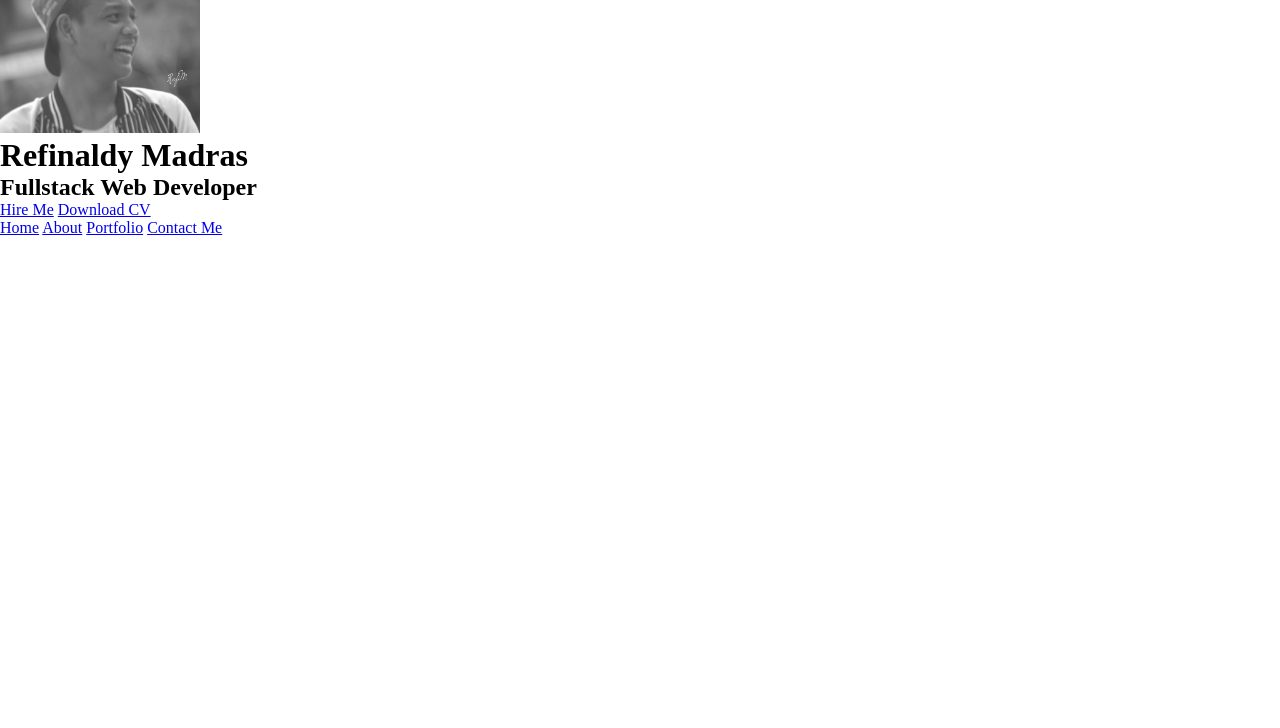
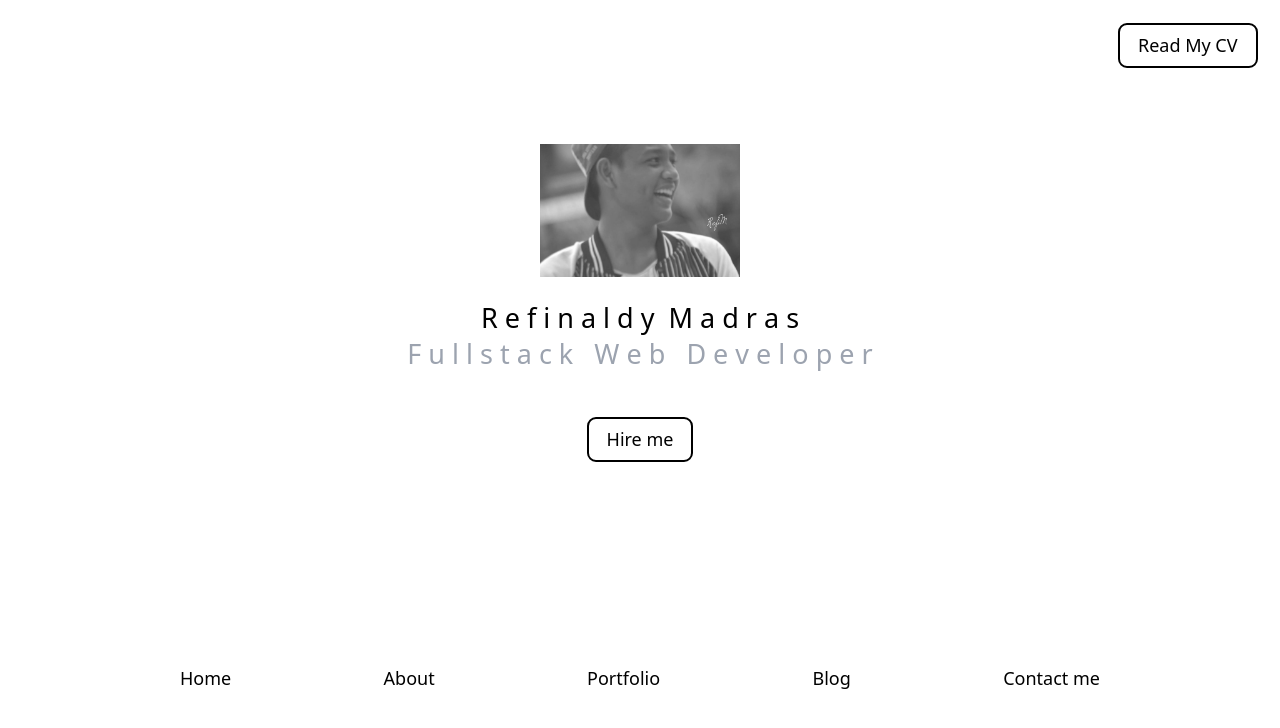
Before and after one commit to refinaldy/refinaldy7.github.io, a plain HTML site: page index.html in a window 1280 px wide. Drawn offline with nearby package versions, Linux system fonts and the light colour scheme.

Commit message:
exploring tailwind

```diff
--- a/index.html
+++ b/index.html
@@ -5,24 +5,47 @@
   <meta http-equiv="X-UA-Compatible" content="IE=edge">
   <meta name="viewport" content="width=device-width, initial-scale=1.0">
   <title>Portfolio Refinaldy Madras</title>
+  <link href="https://unpkg.com/tailwindcss@^2/dist/tailwind.min.css" rel="stylesheet">
   <link rel="stylesheet" href="style.css">
 </head>
+
 <body>
+  <header class="relative w-full h-32">
+    <form action="#">
+      <button type="submit" class="transition delay-150 duration-500 ease-in-out transform hover:scale-110 hover:bg-blue-500 hover:ring-gray-400 hover:text-white hover:border-white border-2 border-black mt-2 absolute top-0 right-5 mt-5 object-right-top rounded-lg h-10 px-4 focus:outline-none focus:ring focus:border-blue-200 " href="#">
+        Read My CV
+      </button>
+    </form>
+  </header>
 
-  <main>
-    <img src="Foto.jpg" alt="Refinaldy" width="200px" class="rounded-circle">
-    <h1>Refinaldy Madras</h1>
-    <h2>Fullstack Web Developer</h2>
-    <a href="#" class="button">Hire Me</a>
-    <a href="#" class="button">Download CV</a>
+  <main class="container h-full">
+    <section class="flex flex-col justify-center items-center">
+      <figure class="flex items-center mb-5">
+        <img src="Foto.jpg" alt="Refinaldy" width="200px" class="flex items-center justify-center transform">
+      </figure>
+
+      <h1 class="flex items-center text-black font-normal text-2xl">R e f i n a l d y &nbsp;M a d r a s</h1>
+      <h2 class="flex items-center text-gray-400 font-thin text-2xl">F u l l s t a c k &nbsp; W e b &nbsp; D e v e l o p e r</h2>
+      <button type="submit" class="mt-10 transition delay-150 duration-500 ease-in-out transform hover:scale-110 hover:bg-green-500 hover:ring-gray-400 hover:text-white hover:border-white border-2 border-black mt-2 rounded-lg h-10 px-4 focus:outline-none focus:ring focus:border-blue-200" href="#">
+        Hire me
+      </button>
+    </section>
+
+    <section id="nav" class="flex flex-row justify-between px-40 absolute inset-x-0 bottom-24">
+      <a id="link-nav-1" href="#">Home</a>
+      <a id="link-nav-2" href="#">About</a>
+      <a id="link-nav-3" href="#">Portfolio</a>
+      <a id="link-nav-4" href="#">Blog</a>
+      <a id="link-nav-5" href="#">Contact me</a>
+    </section>
+
   </main>
 
-  <nav>
-    <a href="#">Home</a>
-    <a href="#">About</a>
-    <a href="#">Portfolio</a>
-    <a href="#">Contact Me</a>
-  </nav>
-
+  <script>
+    for(let i=1; i<=5; i++){
+      console.log('link-nav-' + i);
+      document.getElementById('link-nav-' + i).setAttribute('class', "transition delay-400 duration-400 ease-in-out transform hover:scale-125 hover:font-normal hover:text-blue-700" )
+    }
+  </script>
 </body>
 </html>
--- a/style.css
+++ b/style.css
@@ -1,4 +1,10 @@
 *{
   margin: 0;
   padding: 0;
+  font-style: ;
+  font-size: 18px;
 }
+
+#nav > hover:a {
+
+}
```
Also changed, not shown: cv.html (added).
